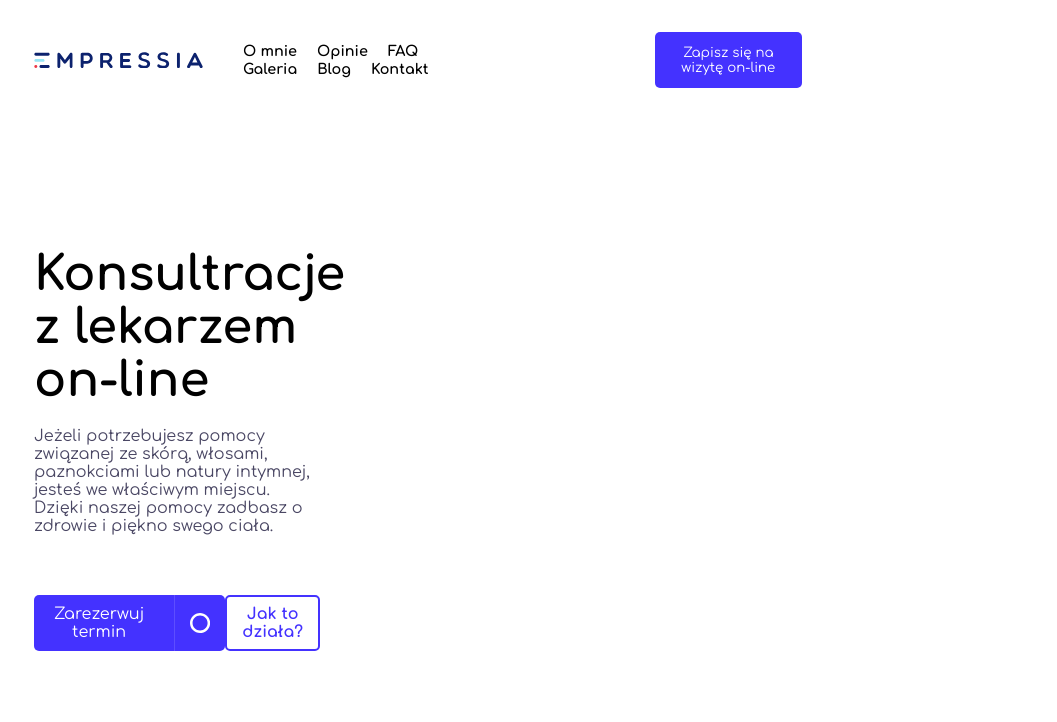
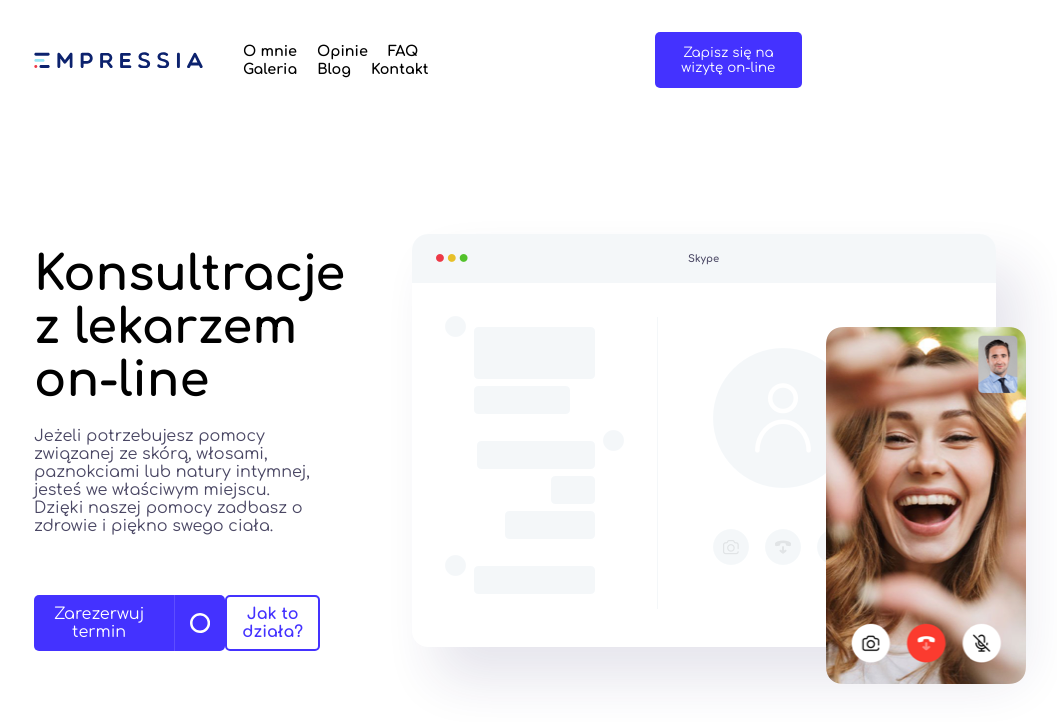
Before and after one commit to HiImRussel/zadanieRekrutacyjne, a React (Create React App) app: page / in a window 1280 px wide. Shown: the top 722 px of the page, without its empty margins (222-1279 px from the left). Built offline with nearby package versions, Linux system fonts and the light colour scheme.

Commit message:
Finished home-banner section and added css to it

```diff
--- a/src/components/atoms/NavLogo.js
+++ b/src/components/atoms/NavLogo.js
@@ -13,8 +13,8 @@ const NavLogo = () => {
           y1="49.807%"
           y2="49.807%"
         >
-          <stop offset="0%" stop-color="#97E6F5" />
-          <stop offset="100%" stop-color="#97E6F5" />
+          <stop offset="0%" stopColor="#97E6F5" />
+          <stop offset="100%" stopColor="#97E6F5" />
         </linearGradient>
       </defs>
       <g fill="none">
--- a/src/components/organisms/HomeBanner.js
+++ b/src/components/organisms/HomeBanner.js
@@ -1,5 +1,6 @@
 import HomeBannerLeft from "../molecules/HomeBannerLeft";
 import "../../css/homeBanner.css";
+import image from "../../assets/home-page/illustration-hero.png";
 
 const HomeBanner = () => {
   return (
@@ -7,6 +8,7 @@ const HomeBanner = () => {
       <div className="homeBanner-left">
         <HomeBannerLeft />
       </div>
+      <img src={image} alt="phone and application window" />
     </section>
   );
 };
--- a/src/css/homeBanner.css
+++ b/src/css/homeBanner.css
@@ -1,5 +1,13 @@
 .homeBanner {
   width: 100vw;
+  display: -webkit-box;
+  display: -ms-flexbox;
+  display: flex;
+}
+
+.homeBanner img {
+  margin-top: 7%;
+  margin-left: 5%;
 }
 
 .homeBanner-left {
--- a/src/css/homeBanner.scss
+++ b/src/css/homeBanner.scss
@@ -1,5 +1,11 @@
 .homeBanner {
   width: 100vw;
+  display: flex;
+
+  img {
+    margin-top: 7%;
+    margin-left: 5%;
+  }
 }
 
 .homeBanner-left {
```
Also changed, not shown: 1 other file (tests, documents, lock files or other folders).
